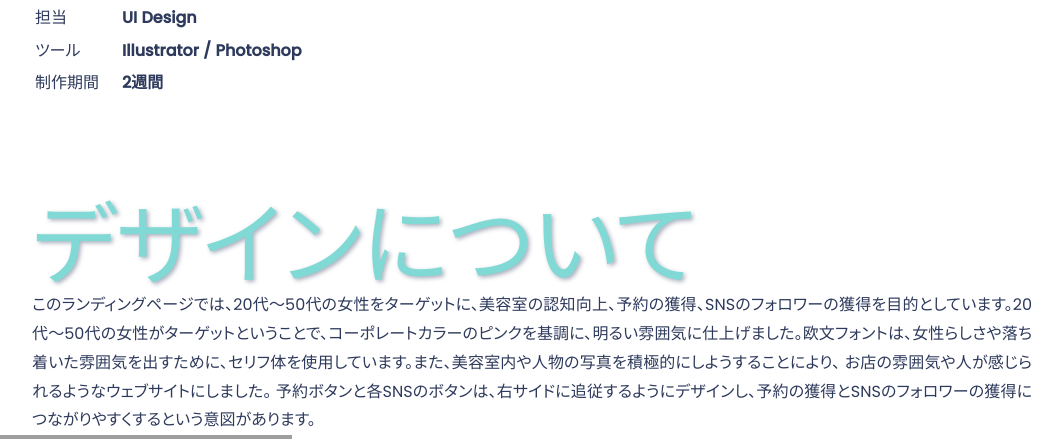
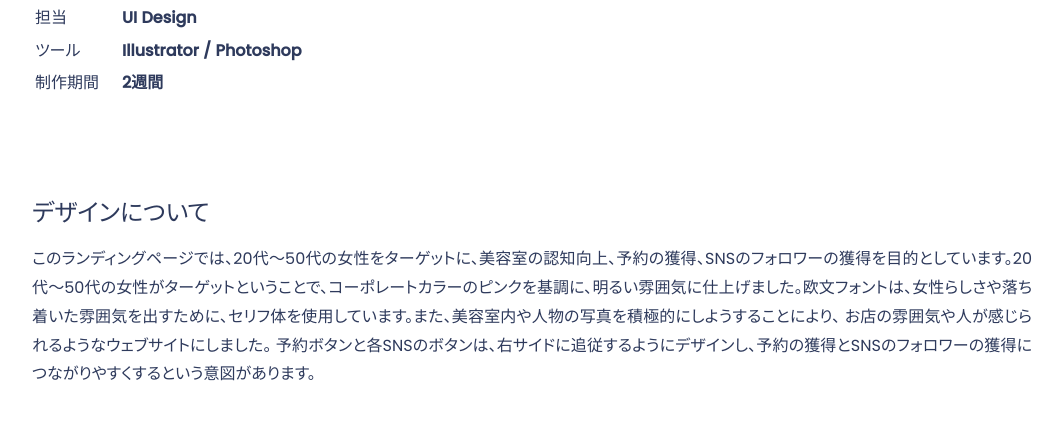
Before and after one commit to SawakoSugimori/Dezasuta-GitHub, a PHP site: page /work/work-deatils/work_salon.html in a window 1280 px wide. Shown: the part 496-935 px from the top of the page, without its empty margins (108-1170 px from the left). Run offline with PHP 8.4, Linux system fonts and the light colour scheme; style sheets or scripts are compiled from the project's sources; grey boxes are pictures that could not be loaded.

Commit message:
Style: Style a desription

```diff
--- a/portfolio/work/work-deatils/css/style.css
+++ b/portfolio/work/work-deatils/css/style.css
@@ -33,4 +33,13 @@
 }
 .work_details .details td {
   font-weight: bold;
+}
+.work_details .desc {
+  margin-bottom: 10%;
+}
+.work_details .desc h2 {
+  color: #2e3a5c;
+  font-size: 24px;
+  text-shadow: none;
+  margin-bottom: 20px;
 }/*# sourceMappingURL=style.css.map */
--- a/portfolio/work/work-deatils/css/style.scss
+++ b/portfolio/work/work-deatils/css/style.scss
@@ -35,4 +35,13 @@
             font-weight: bold;
         }
     }
+    .desc {
+        h2 {
+            color: $text-main-color;
+            font-size: 24px;
+            text-shadow: none;
+            margin-bottom: 20px;
+        }
+        margin-bottom: 10%;
+    }
 }
```
Also changed, not shown: 1 other file.
